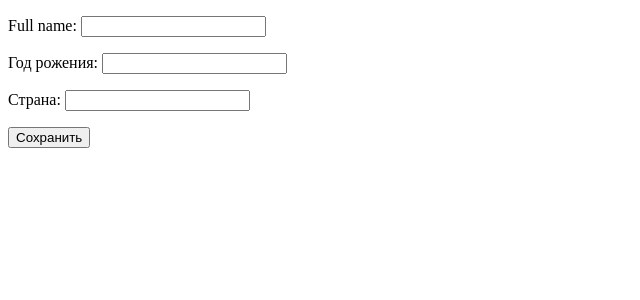
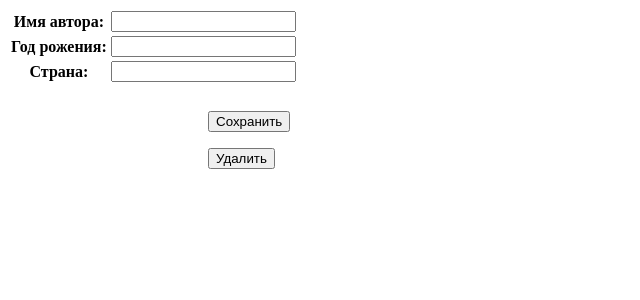
Before and after one commit to perevertysh/d5_webinar, a Django app: page /author/create/ in a window 1280 px wide. Shown: the top 300 px of the page, without its empty margins (0-640 px from the left). Run offline with Django 3.2, Linux system fonts and the light colour scheme.

Commit message:
add files

```diff
--- a/d4_project/urls.py
+++ b/d4_project/urls.py
@@ -5,9 +5,9 @@ from p_library import views
 urlpatterns = [
 
     path('admin/', admin.site.urls),
-    path('', views.books_list),
+    # path('', views.books_list),
     path('', include('p_library.urls')),
-    path('index/', views.index),
+    path('', views.index),
     path('index/book_increment/', views.book_increment),
     path('index/book_decrement/', views.book_decrement),
 ]
--- a/p_library/forms.py
+++ b/p_library/forms.py
@@ -5,7 +5,6 @@ from .models import Author
 
 
 class AuthorForm(forms.ModelForm):
-    full_name = forms.CharField(widget=forms.TextInput)
 
     class Meta:
         model = Author
--- a/p_library/models.py
+++ b/p_library/models.py
@@ -8,7 +8,7 @@ from django.core import validators
 class Author(models.Model):
     # id = models.UUIDField(default=uuid.uuid4, primary_key=True,
     #                       verbose_name=_("Уникальный ключ"))
-    full_name = models.TextField(verbose_name=_("Имя автора"))
+    full_name = models.CharField(max_length=256, verbose_name=_("Имя автора"))
     birth_year = models.SmallIntegerField(verbose_name=_("Год рожения"))
     country = models.CharField(max_length=2, verbose_name=_("Страна"))
 
--- a/p_library/templates/author_edit.html
+++ b/p_library/templates/author_edit.html
@@ -7,8 +7,18 @@
 	<body>
 		<form method="post">
 			{% csrf_token %}
-	{{ form.as_p }}
-	<input type="submit" value="Сохранить">
+			<table>
+				{{ form }}
+			</table>
+			<p>
+			<input type="submit" style="margin: 10px 0px 0px 200px;"
+				   value="Сохранить">
+			</p>
 		</form>
+		<form action="delete/" style="margin: 10px 0px 0px 200px;">
+			<button>Удалить</button>
+		</form>
+
+
 	</body>
 </html>
--- a/p_library/urls.py
+++ b/p_library/urls.py
@@ -1,11 +1,14 @@
 from django.contrib import admin
 from django.urls import path
-from .views import AuthorEdit, AuthorList, author_create_many
+from .views import AuthorCreate, AuthorRead, author_create_many, AuthorUpdate, AuthorDelete
 
 app_name = 'p_library'
 urlpatterns = [
-    path('authors/', AuthorList.as_view(), name='author_list'),
-    path('author/create/', AuthorEdit.as_view(), name='author_create'),
+    path('authors/', AuthorRead.as_view(), name='author_list'),
+    path('author/create/', AuthorCreate.as_view(), name='author_create'),
     path('author/create_many/', author_create_many,
          name='author_create_many'),
+    path('author/<int:pk>/', AuthorUpdate.as_view(), name='author_edit'),
+    path('author/<int:pk>/delete/', AuthorDelete.as_view(),
+         name='author_delete')
 ]
--- a/p_library/views.py
+++ b/p_library/views.py
@@ -1,23 +1,39 @@
-from django.http import HttpResponse
+from django.forms import formset_factory
+from django.http import HttpResponse, HttpResponseRedirect
 from django.shortcuts import redirect, render
 from django.template import loader
-from p_library.models import Author
+from django.urls import reverse_lazy
+
+from django.views.generic import CreateView, ListView, UpdateView, DeleteView
 from p_library.forms import AuthorForm
-from django.views.generic import CreateView, ListView
-from django.urls import reverse_lazy
-from p_library.models import Book
+from p_library.models import Author, Book
 
 
-class AuthorEdit(CreateView):
+class AuthorCreate(CreateView):
     model = Author
     form_class = AuthorForm
     success_url = reverse_lazy('p_library:author_list')
     template_name = 'author_edit.html'
 
 
-class AuthorList(ListView):
+class AuthorRead(ListView):
     model = Author
     template_name = 'author_list.html'
+
+
+class AuthorUpdate(UpdateView):
+    model = Author
+    fields = ["full_name", "birth_year", "country"]
+    template_name = 'author_edit.html'
+
+
+class AuthorDelete(DeleteView):
+    model = Author
+    form_class = AuthorForm
+    fields = ["full_name", "birth_year", "country"]
+    success_url = reverse_lazy('p_library:author_list')
+    template_name = 'author_delete.html'
+
 
 
 def books_list(request):
@@ -71,15 +87,10 @@ def book_decrement(request):
         return redirect('/index/')
 
 
-from django.forms import formset_factory
-from django.urls import reverse_lazy
-from django.http.response import HttpResponseRedirect
-
-from .forms import AuthorForm
+AuthorFormSet = formset_factory(AuthorForm, extra=4)
 
 
 def author_create_many(request):
-    AuthorFormSet = formset_factory(AuthorForm, extra=4)
     if request.method == 'POST':
         author_formset = AuthorFormSet(request.POST, request.FILES, prefix='authors')
         if author_formset.is_valid():
```
Also changed, not shown: p_library/templates/manage_authors.html (+5 -3 lines), db.sqlite3, 1 other file. Lines whose indentation alone changed are shown as unchanged.
